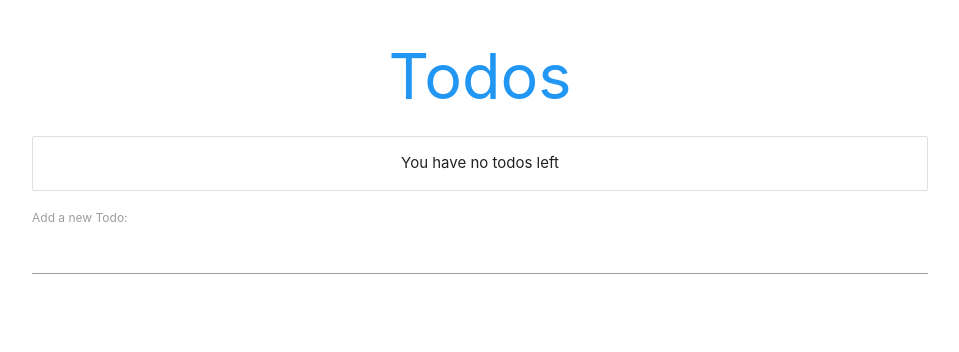
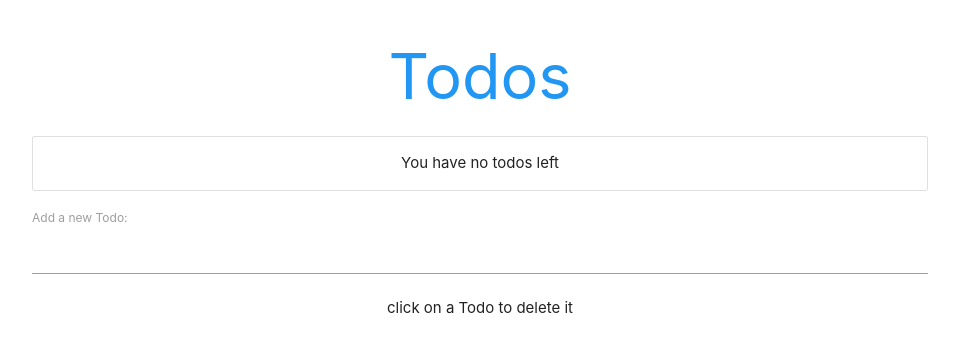
Before and after one commit to dqureshiumar/React_Todo_App, a React (Create React App) app: page / in a window 1280 px wide. Shown: the top 352 px of the page, without its empty margins (160-1119 px from the left). Built offline with nearby package versions, Linux system fonts and the light colour scheme.

Commit message:
Changes Updated

```diff
--- a/src/App.js
+++ b/src/App.js
@@ -31,6 +31,7 @@ class App extends Component{
         <h1 className="center blue-text">Todos</h1>
         <Todos todos={this.state.todos} deleteTodo = {this.deleteTodo}/>
         <AddForm addTodo={this.addTodo}/>
+		<p class="center">click on a Todo to delete it</p>
       </div>
     );
   }
```
